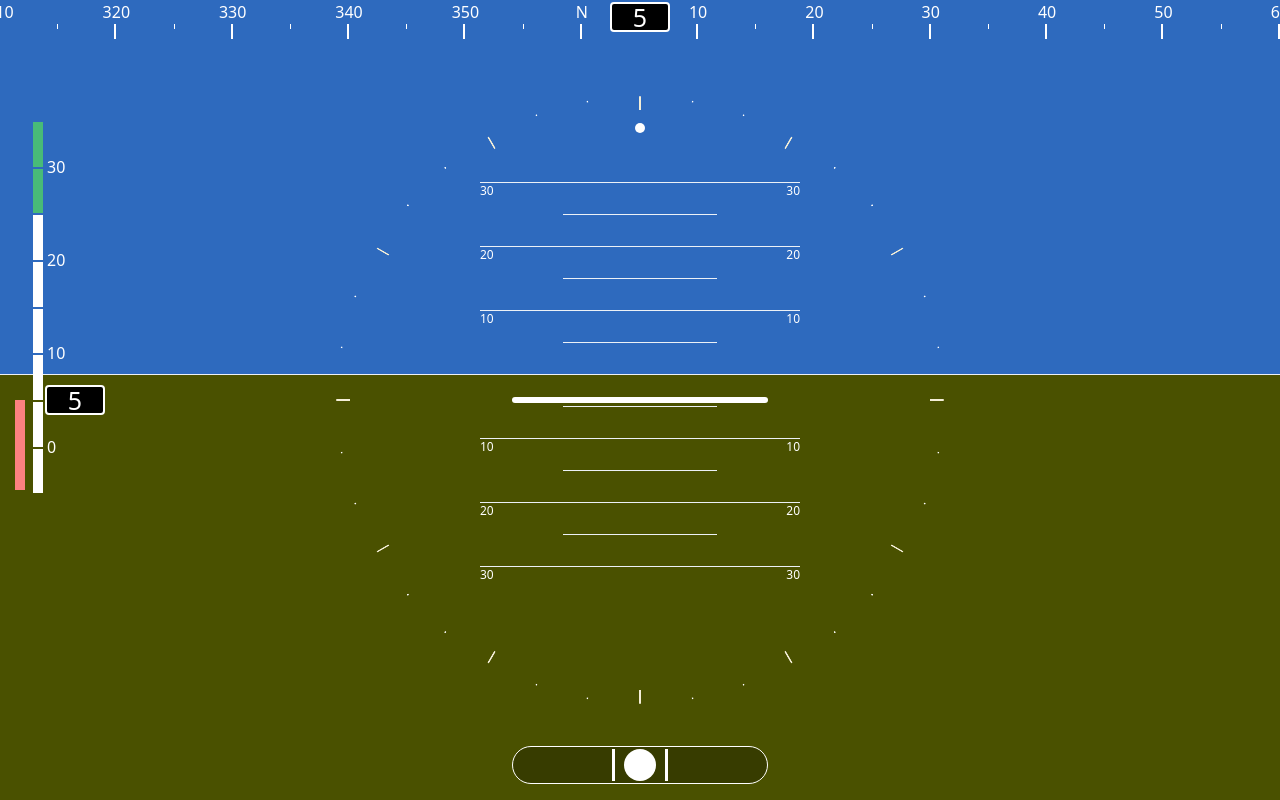
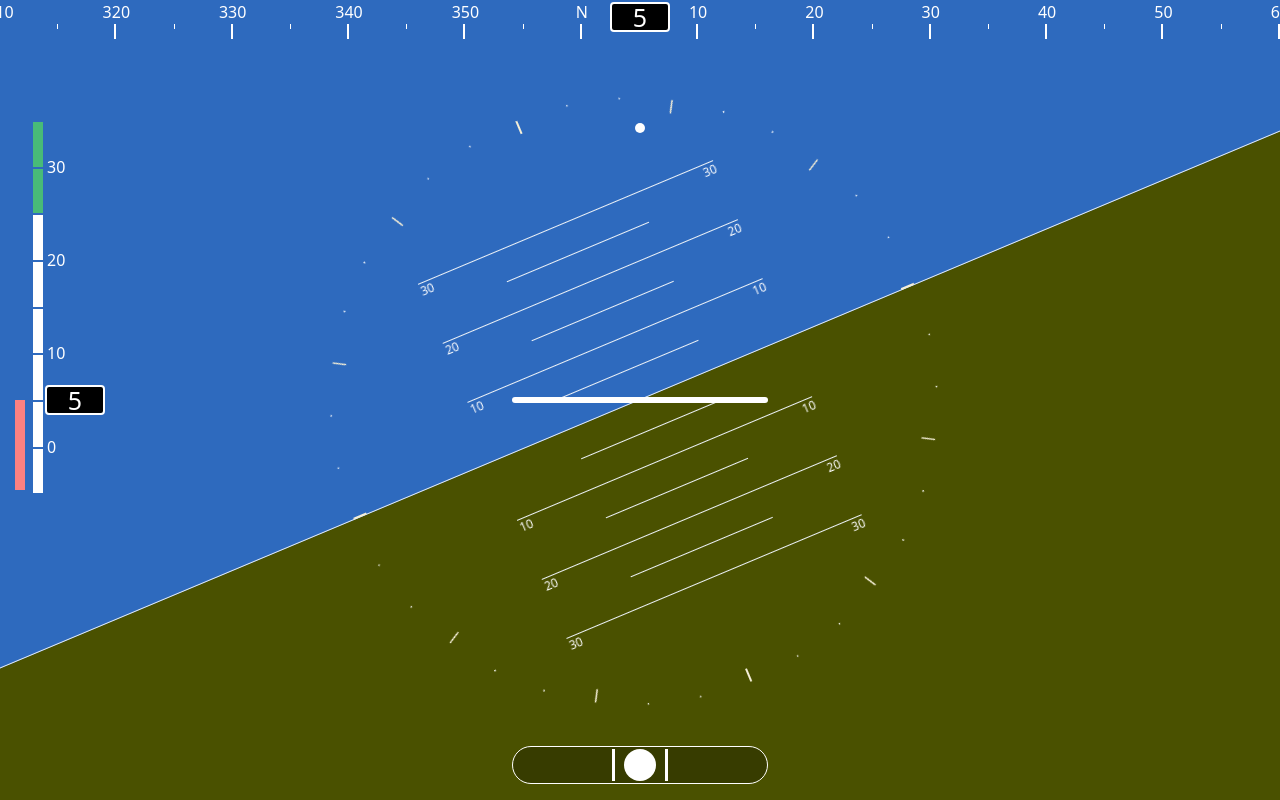
Before and after one commit to Pijuli/vuefis, a Vue app: page /#/ in a window 1280 px wide. Built offline with nearby package versions, Linux system fonts and the light colour scheme.

Commit message:
Fix naming

```diff
--- a/src/components/AltimeterIndicator/index.js
+++ /dev/null
@@ -1,3 +0,0 @@
-import AltimeterIndicator from './AltimeterIndicator'
-
-export default AltimeterIndicator
--- a/src/components/AttitudeIndicator/AttitudeIndicator.vue
+++ b/src/components/AttitudeIndicator/AttitudeIndicator.vue
@@ -52,7 +52,7 @@ export default  {
 
 <style scoped lang="scss">
 .AttitudeIndicator__indicator {
-  animation: spin 6s cubic-bezier(.5, 0, .5, 1) infinite;
+  animation: spin 12s cubic-bezier(.5, 0, .5, 1) infinite;
   @keyframes spin {
     12% { transform: rotate(30deg); }
     25% { transform: rotate(0deg); }
--- a/src/components/AttitudeIndicator/InclinationCircle/InclinationCircle.vue
+++ b/src/components/AttitudeIndicator/InclinationCircle/InclinationCircle.vue
@@ -52,7 +52,7 @@ export default {
   top: 12vh;
   position: absolute;
   left: calc(50% - 40vh);
-  animation: spin 6s cubic-bezier(.5, 0, .5, 1) infinite;
+  animation: spin 12s cubic-bezier(.5, 0, .5, 1) infinite;
   @keyframes spin {
     12% { transform: rotate(30deg); }
     25% { transform: rotate(0deg); }
--- a/src/components/AltimeterIndicator/AltimeterIndicator.vue
+++ b/src/components/SpeedIndicator/SpeedIndicator.vue
@@ -1,5 +1,5 @@
 <template>
-  <div class="AltimeterIndicator absolute">
+  <div class="SpeedIndicator absolute">
     <vertical-indicator
       :value="actualAltimeter"
       :scale="10"
@@ -17,7 +17,7 @@
 import VerticalIndicator from '@/components/shared/VerticalIndicator'
 
 export default {
-  name: 'AltimeterIndicator',
+  name: 'SpeedIndicator',
   components: {
     VerticalIndicator,
   },
@@ -46,7 +46,7 @@ export default {
 </script>
 
 <style lang="scss" scoped>
-.AltimeterIndicator {
+.SpeedIndicator {
   height: 70vh;
   width: 20vh;
   left: 15px;
--- /dev/null
+++ b/src/components/SpeedIndicator/index.js
@@ -0,0 +1,3 @@
+import SpeedIndicator from './SpeedIndicator'
+
+export default SpeedIndicator
--- a/src/views/EfisPanel.vue
+++ b/src/views/EfisPanel.vue
@@ -3,7 +3,7 @@
     <attitude-indicator />
     <top-compass />
     <slip-indicator />
-    <altimeter-indicator />
+    <speed-indicator />
   </div>
 </template>
 
@@ -11,7 +11,7 @@
 import AttitudeIndicator from '@/components/AttitudeIndicator'
 import TopCompass from '@/components/TopCompass'
 import SlipIndicator from '@/components/SlipIndicator'
-import AltimeterIndicator from '@/components/AltimeterIndicator'
+import SpeedIndicator from '@/components/SpeedIndicator'
 
 export default {
   name: 'EfisPanel',
@@ -19,7 +19,7 @@ export default {
     AttitudeIndicator,
     TopCompass,
     SlipIndicator,
-    AltimeterIndicator,
+    SpeedIndicator,
   },
   computed: {
     name() {
```
